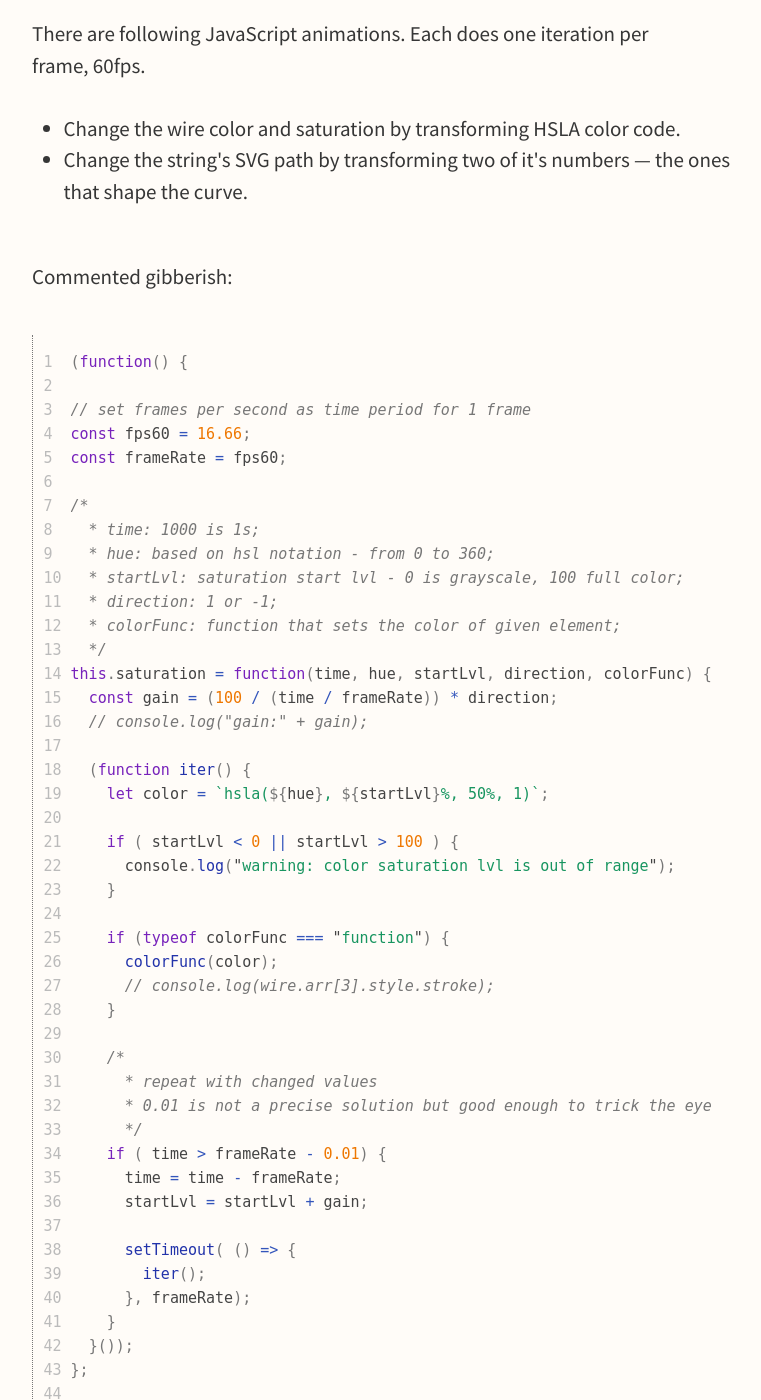
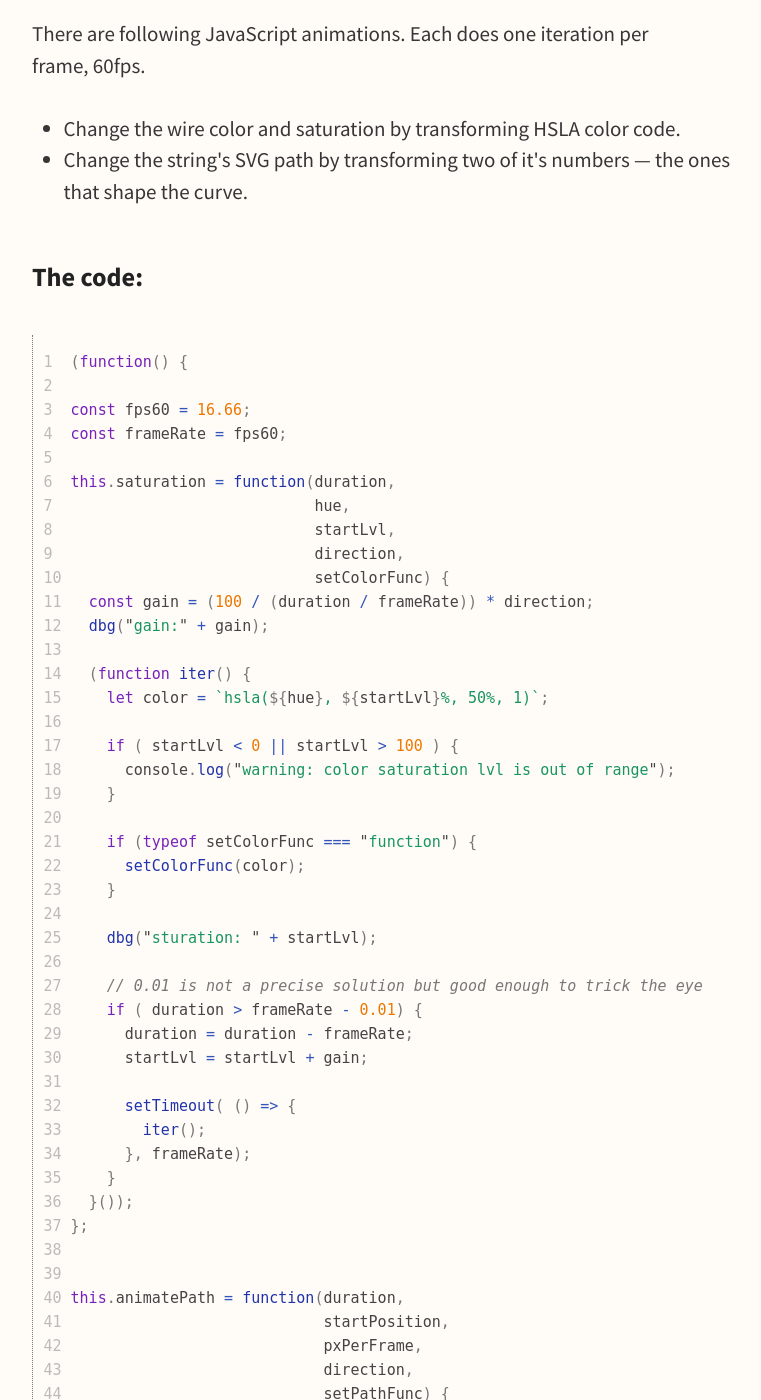
Before and after one commit to bart747/bart747, a Jekyll site: the page built from projects/60fps/index.html, in a window 1280 px wide and 1400 px high, scrolled down 1084 px. Shown: the whole window, without its empty margins (251-1012 px from the left). Built offline with Jekyll 4.4.1, drawn with Linux system fonts in a browser that asks for light colours; comment, search, counter and statistics services are not loaded; some of the changed text lies outside the part shown.

Commit message:
refactor code of 60fps project; add debugging helper

```diff
--- a/projects/60fps/index.html
+++ b/projects/60fps/index.html
@@ -55,26 +55,22 @@ title: JS Animation Script + SVG Graph in 60fps
 
 <section>
 
-Commented gibberish:
+<h2>The code:</h2>
 
 {% highlight js linenos %}
 
 (function() {
 
-// set frames per second as time period for 1 frame
 const fps60 = 16.66;
 const frameRate = fps60;
 
-/*
-  * time: 1000 is 1s;
-  * hue: based on hsl notation - from 0 to 360;
-  * startLvl: saturation start lvl - 0 is grayscale, 100 full color;
-  * direction: 1 or -1;
-  * colorFunc: function that sets the color of given element;
-  */
-this.saturation = function(time, hue, startLvl, direction, colorFunc) {
-  const gain = (100 / (time / frameRate)) * direction;
-  // console.log("gain:" + gain);
+this.saturation = function(duration,
+                           hue,
+                           startLvl,
+                           direction,
+                           setColorFunc) {
+  const gain = (100 / (duration / frameRate)) * direction;
+  dbg("gain:" + gain);
 
   (function iter() {
     let color = `hsla(${hue}, ${startLvl}%, 50%, 1)`;
@@ -83,17 +79,15 @@ this.saturation = function(time, hue, startLvl, direction, colorFunc) {
       console.log("warning: color saturation lvl is out of range");
     }
 
-    if (typeof colorFunc === "function") {
-      colorFunc(color);
-      // console.log(wire.arr[3].style.stroke);
+    if (typeof setColorFunc === "function") {
+      setColorFunc(color);
     }
 
-    /*
-      * repeat with changed values
-      * 0.01 is not a precise solution but good enough to trick the eye
-      */
-    if ( time > frameRate - 0.01) {
-      time = time - frameRate;
+    dbg("sturation: " + startLvl);
+
+    // 0.01 is not a precise solution but good enough to trick the eye
+    if ( duration > frameRate - 0.01) {
+      duration = duration - frameRate;
       startLvl = startLvl + gain;
 
       setTimeout( () => {
@@ -103,26 +97,23 @@ this.saturation = function(time, hue, startLvl, direction, colorFunc) {
   }());
 };
 
-/*
-  * time: 1000 is 1s;
-  * position: starting point for movement animation;
-  * pxPerFrame: how many px to move per 1 frame;
-  * direction: 1 or -1;
-  * pathFunc: function that sets the path (SVG) of a given element;
-  */
-this.animatePath = function(time, position, pxPerFrame, direction, pathFunc) {
 
+this.animatePath = function(duration,
+                            startPosition,
+                            pxPerFrame,
+                            direction,
+                            setPathFunc) {
   (function iter() {
 
-    if (typeof pathFunc === "function") {
-      pathFunc(position);
-      // console.log(string.getAttribute("d"));
+    if (typeof setPathFunc === "function") {
+      setPathFunc(startPosition);
     }
 
-    // repeat with changed values
-    if ( time > frameRate - 0.01) {
-      time = time - frameRate;
-      position = position + (pxPerFrame * direction);
+    dbg("path position: " + startPosition);
+
+    if ( duration > frameRate - 0.01) {
+      duration = duration - frameRate;
+      startPosition = startPosition + (pxPerFrame * direction);
 
       setTimeout( () => {
         iter();
@@ -132,6 +123,24 @@ this.animatePath = function(time, position, pxPerFrame, direction, pathFunc) {
 };
 
 })();
+{% endhighlight %}
+
+
+<h2>Debugging Helper</h2>
+{% highlight js %}
+
+(function() {
+
+dbgIsOn = true;
+this.dbg = (msg1, msg2, msg3) => {
+  if (dbgIsOn === true) {
+    console.log(msg1);
+    msg2 = (typeof msg2 === 'undefined') ? null : console.log(msg2);
+    msg2 = (typeof msg3 === 'undefined') ? null : console.log(msg3);
+  }
+};
+
+}());
 
 {% endhighlight %}
 
--- a/projects/60fps/js/dist/bundle.js
+++ b/projects/60fps/js/dist/bundle.js
@@ -44,95 +44,14 @@
 /* 0 */
 /***/ function(module, exports, __webpack_require__) {
 
-	const anim = __webpack_require__(1);
-	const graph = __webpack_require__(2);
+
+	const graph = __webpack_require__(1);
+	const anim = __webpack_require__(2);
+	const testHelp = __webpack_require__(3);
 
 
 /***/ },
 /* 1 */
-/***/ function(module, exports) {
-
-	(function() {
-	/*
-	 *  ----- animations -----
-	 */
-
-	// set frames per second as time period for 1 frame
-	const fps60 = 16.66;
-	const frameRate = fps60;
-
-	/*
-	  * time: 1000 is 1s;
-	  * hue: based on hsl notation - from 0 to 360;
-	  * startLvl: saturation start lvl - 0 is grayscale, 100 full color;
-	  * direction: 1 or -1;
-	  * colorFunc: function that sets the color of given element;
-	  */
-	this.saturation = function(time, hue, startLvl, direction, colorFunc) {
-	  const gain = (100 / (time / frameRate)) * direction;
-	  // console.log("gain:" + gain);
-
-	  (function iter() {
-	    let color = `hsla(${hue}, ${startLvl}%, 50%, 1)`;
-
-	    if ( startLvl < 0 || startLvl > 100 ) {
-	      console.log("warning: color saturation lvl is out of range");
-	    }
-
-	    if (typeof colorFunc === "function") {
-	      colorFunc(color);
-	      // console.log(wire.arr[3].style.stroke);
-	    }
-
-	    /*
-	      * repeat with changed values
-	      * 0.01 is not a precise solution but good enough to trick the eye
-	      */
-	    if ( time > frameRate - 0.01) {
-	      time = time - frameRate;
-	      startLvl = startLvl + gain;
-
-	      setTimeout( () => {
-	        iter();
-	      }, frameRate);
-	    }
-	  }());
-	};
-
-	/*
-	  * time: 1000 is 1s;
-	  * position: starting point for movement animation;
-	  * pxPerFrame: how many px to move per 1 frame;
-	  * direction: 1 or -1;
-	  * pathFunc: function that sets the path (SVG) of a given element;
-	  */
-	this.animatePath = function(time, position, pxPerFrame, direction, pathFunc) {
-
-	  (function iter() {
-
-	    if (typeof pathFunc === "function") {
-	      pathFunc(position);
-	      // console.log(string.getAttribute("d"));
-	    }
-
-	    // repeat with changed values
-	    if ( time > frameRate - 0.01) {
-	      time = time - frameRate;
-	      position = position + (pxPerFrame * direction);
-
-	      setTimeout( () => {
-	        iter();
-	      }, frameRate);
-	    }
-	  }());
-	};
-
-	})();
-
-
-
-/***/ },
-/* 2 */
 /***/ function(module, exports) {
 
 	(function() {
@@ -156,8 +75,6 @@
 	      // console.log(wire[3].style.stroke);
 	    });
 	  }
-	    // graph.setWireColor("hsla(200, 50, 50%, 1)");
-	    // set frames per second as time period for 1 frame
 
 	  function setStringColor(color) {
 	    string.style.stroke = color;
@@ -171,7 +88,7 @@
 	  function colorizeWire() {
 	    saturation(600, 35, 0, 1, setWireColor);
 	    setTimeout( () => {
-	        saturation(900, 35, 100, -1, setWireColor);
+	      saturation(800, 35, 100, -1, setWireColor);
 	    }, 850);
 	  }
 
@@ -189,17 +106,6 @@
 
 	  }
 
-	   // function colorizeWireReset() {
-	   //   setWireColor(wire.color);
-	   // }
-
-	    function moveStringReset() {
-	     // setStringCurve(0);
-	    }
-
-	   // colorizeWireReset();
-	  //  moveStringReset();
-
 	  const strumBtn = document.getElementById("strumBtn");
 
 	  strumBtn.addEventListener("click", () => {
@@ -211,5 +117,97 @@
 	})();
 
 
+/***/ },
+/* 2 */
+/***/ function(module, exports) {
+
+	(function() {
+	/*
+	 *  ----- animations -----
+	 */
+
+	const fps60 = 16.66;
+	const frameRate = fps60;
+
+	this.saturation = function(duration,
+	                           hue,
+	                           startLvl,
+	                           direction,
+	                           setColorFunc) {
+	  const gain = (100 / (duration / frameRate)) * direction;
+	  dbg("gain:" + gain);
+
+	  (function iter() {
+	    let color = `hsla(${hue}, ${startLvl}%, 50%, 1)`;
+
+	    if ( startLvl < 0 || startLvl > 100 ) {
+	      console.log("warning: color saturation lvl is out of range");
+	    }
+
+	    if (typeof setColorFunc === "function") {
+	      setColorFunc(color);
+	    }
+
+	    dbg("sturation: " + startLvl);
+
+	    // 0.01 is not a precise solution but good enough to trick the eye
+	    if ( duration > frameRate - 0.01) {
+	      duration = duration - frameRate;
+	      startLvl = startLvl + gain;
+
+	      setTimeout( () => {
+	        iter();
+	      }, frameRate);
+	    }
+	  }());
+	};
+
+
+	this.animatePath = function(duration,
+	                            startPosition,
+	                            pxPerFrame,
+	                            direction,
+	                            setPathFunc) {
+	  (function iter() {
+
+	    if (typeof setPathFunc === "function") {
+	      setPathFunc(startPosition);
+	    }
+
+	    dbg("path position: " + startPosition);
+
+	    if ( duration > frameRate - 0.01) {
+	      duration = duration - frameRate;
+	      startPosition = startPosition + (pxPerFrame * direction);
+
+	      setTimeout( () => {
+	        iter();
+	      }, frameRate);
+	    }
+	  }());
+	};
+
+	})();
+
+
+
+/***/ },
+/* 3 */
+/***/ function(module, exports) {
+
+	(function() {
+
+	dbgIsOn = true;
+	this.dbg = (msg1, msg2, msg3) => {
+	  if (dbgIsOn === true) {
+	    console.log(msg1);
+	    msg2 = (typeof msg2 === 'undefined') ? null : console.log(msg2);
+	    msg2 = (typeof msg3 === 'undefined') ? null : console.log(msg3);
+	  }
+	};
+
+	}());
+
+
 /***/ }
 /******/ ]);
--- a/projects/60fps/js/myscripts/main.js
+++ b/projects/60fps/js/myscripts/main.js
@@ -1,2 +1,4 @@
+
+const graph = require("./base.js");
 const anim = require("./animations.js");
-const graph = require("./base.js");
+const testHelp = require("./test-helper.js");
```
Also changed, not shown: projects/60fps/js/myscripts/animations.js (+26 -35 lines), projects/60fps/js/myscripts/base.js (+1 -14 lines), projects/60fps/js/myscripts/test-helper.js (+8 -2 lines), 6 other files. Lines whose indentation alone changed are shown as unchanged.
